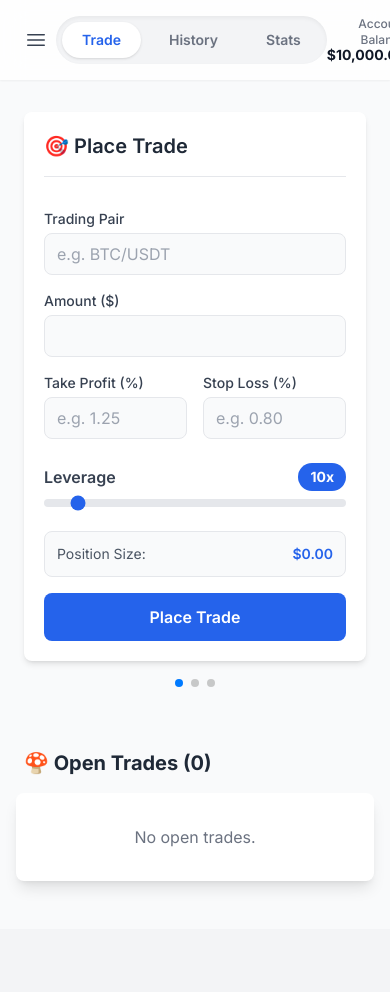
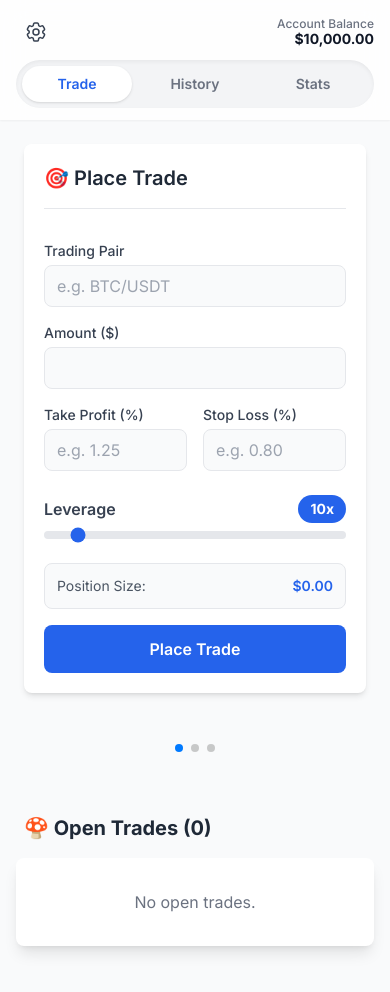
Before and after one commit to okancfc/trading-simulator, a Next.js app: page / in a window 390 px wide. Before the commit the page ends 929 px from the top, so only its background shows below. Built offline with nearby package versions, Linux system fonts and the light colour scheme.

Commit message:
fixed swiper bugs

```diff
--- a/app/page.tsx
+++ b/app/page.tsx
@@ -16,7 +16,7 @@ import { useBalance } from "../hooks/useBalance";
 import { useTrades } from "../hooks/useTrades";
 import { useSettings } from "../hooks/useSettings";
 import { StatsPanel } from "../components/StatsPanel";
-import { Bars3Icon } from "@heroicons/react/24/outline";
+import { Cog6ToothIcon } from "@heroicons/react/24/outline";
 
 const TABS = [
   { id: "trade", title: "Trade" },
@@ -74,17 +74,29 @@ export default function Home() {
   };
 
   return (
-    <div className="min-h-screen bg-gray-50 pt-24">
+    <div className="min-h-screen bg-gray-50 pt-32 md:pt-24">
+      {/*
+        ===================================================================
+        RESPONSIVE HEADER DÜZENLEMESİ
+        ===================================================================
+      */}
       <header className="fixed top-0 left-0 right-0 z-50 bg-white/80 backdrop-blur-md shadow-sm">
         <div className="container mx-auto px-4">
-          <div className="flex justify-between items-center h-20">
+
+          {/*
+            ============================================================
+            1. MASAÜSTÜ İÇİN HEADER (Eski, Tek Satırlı Hali)
+            - `hidden md:flex` ile sadece orta ve büyük ekranlarda görünür.
+            ============================================================
+          */}
+          <div className="hidden md:flex justify-between items-center h-20">
             <div className="flex-1 flex justify-start">
               <button
                 onClick={() => setIsSettingsOpen(true)}
                 className="p-2 rounded-full hover:bg-gray-200 transition-colors"
                 aria-label="Ayarlar"
               >
-                <Bars3Icon className="h-6 w-6 text-gray-700" />
+                <Cog6ToothIcon className="h-6 w-6 text-gray-700" />
               </button>
             </div>
 
@@ -110,15 +122,61 @@ export default function Home() {
               <BalanceDisplay balance={balance} lockedAmount={lockedAmount} />
             </div>
           </div>
+
+          {/*
+            ============================================================
+            2. MOBİL İÇİN HEADER (Yeni, İki Satırlı Hali)
+            - `flex md:hidden` ile sadece küçük ekranlarda görünür.
+            ============================================================
+          */}
+          <div className="flex flex-col md:hidden py-3">
+            <div className="w-full flex justify-between items-center">
+              <div className="flex-1 flex justify-start">
+                <button
+                  onClick={() => setIsSettingsOpen(true)}
+                  className="p-2 rounded-full hover:bg-gray-200 transition-colors"
+                  aria-label="Ayarlar"
+                >
+                  <Cog6ToothIcon className="h-6 w-6 text-gray-700" />
+                </button>
+              </div>
+              <div className="flex-1 flex justify-end">
+                <BalanceDisplay balance={balance} lockedAmount={lockedAmount} />
+              </div>
+            </div>
+
+            <div className="flex-shrink-0 mt-2">
+              <div className="flex justify-center items-center gap-2 bg-gray-100 rounded-full p-1.5 shadow-inner">
+                {TABS.map((tab, index) => (
+                  <button
+                    key={tab.id}
+                    onClick={() => handleTabClick(index)}
+                    className={`py-2 px-5 font-semibold text-center transition-all duration-300 w-full text-sm rounded-full ${
+                      activeIndex === index
+                        ? "bg-white text-blue-600 shadow"
+                        : "text-gray-500 hover:text-blue-600"
+                    }`}
+                  >
+                    {tab.title}
+                  </button>
+                ))}
+              </div>
+            </div>
+          </div>
+
         </div>
       </header>
 
+      {/* Sayfa içeriği */}
       <div className="container mx-auto px-4">
         <div className="max-w-xl mx-auto">
-          {/* Swiper'ın kendisi artık bir arka plana veya padding'e sahip değil */}
+          {/*
+            DÜZELTME: Sabit yükseklik (h-[...]) kaldırıldı.
+            Artık yükseklik, içindeki slaytlar tarafından belirlenecek.
+          */}
           <div className="mt-2">
             <Swiper
-              autoHeight={true}
+              // DÜZELTME: autoHeight kaldırıldı.
               onSwiper={setSwiperInstance}
               onSlideChange={(swiper) => setActiveIndex(swiper.activeIndex)}
               modules={[Pagination]}
@@ -137,8 +195,6 @@ export default function Home() {
                 <TradeHistory key="history" trades={closedTrades} />,
                 <StatsPanel key="stats" trades={closedTrades} />,
               ].map((component, index) => (
-                // Düzeltme: Slaytların altına padding ekleyerek hem gölgelerin
-                // görünmesi hem de noktaların çakışmaması için alan yarattık.
                 <SwiperSlide key={index} className="p-2 pb-10">
                   {component}
                 </SwiperSlide>
--- a/components/StatsPanel.tsx
+++ b/components/StatsPanel.tsx
@@ -67,8 +67,7 @@ export const StatsPanel: React.FC<StatsPanelProps> = ({ trades }) => {
   }, [trades, timeframe]);
 
   return (
-    // DÜZELTME: Sabit yükseklik (h-[580px]) ve overflow-y-auto kaldırıldı.
-    <div className="bg-white rounded-lg p-6 mb-8 shadow-md">
+    <div className="bg-white rounded-lg p-6 mb-8 shadow-md min-h-[550px]">
       <h3 className="text-xl font-semibold text-gray-800 mb-4">
         📊 Performance Stats
       </h3>
@@ -128,7 +127,7 @@ export const StatsPanel: React.FC<StatsPanelProps> = ({ trades }) => {
         </div>
 
         {groupedData.length === 0 ? (
-          <p className="text-sm text-gray-500">No data available.</p>
+          <p className="flex justify-center text-sm text-gray-500 py-20">No data available.</p>
         ) : (
           <ResponsiveContainer width="100%" height={300}>
             <LineChart data={groupedData}>
--- a/components/TradeHistory.tsx
+++ b/components/TradeHistory.tsx
@@ -7,11 +7,9 @@ interface TradeHistoryProps {
 }
 
 export const TradeHistory: React.FC<TradeHistoryProps> = ({ trades }) => {
-  // DÜZELTME: Hiç işlem olmadığında gösterilen "boş durum" kutusunun
-  // yüksekliği daha tutarlı bir hale getirildi.
   if (trades.length === 0) {
     return (
-      <div className="bg-white rounded-lg shadow-md p-6 text-center text-gray-500 flex items-center justify-center min-h-[400px]">
+      <div className="bg-white rounded-lg shadow-md p-6 text-center text-gray-500 flex items-center justify-center min-h-[550px]">
         <div>
           <div className="text-4xl mb-2">📝</div>
           <p>No closed trades yet.</p>
@@ -21,8 +19,6 @@ export const TradeHistory: React.FC<TradeHistoryProps> = ({ trades }) => {
   }
 
   return (
-    // DÜZELTME: Sabit yükseklik (h-[580px]) kaldırıldı.
-    // Bileşen artık içeriğine göre büyüyecek ve küçülecek.
     <div className="bg-white rounded-lg flex flex-col shadow-md">
       <div className="p-6 border-b border-gray-200">
         <h3 className="text-xl font-semibold text-gray-800">
@@ -33,10 +29,6 @@ export const TradeHistory: React.FC<TradeHistoryProps> = ({ trades }) => {
         </p>
       </div>
 
-      {/* İçerik çok uzadığında (çok fazla işlem olduğunda) sadece bu bölümün
-        kaydırılabilir olması için max-h-[450px] gibi bir sınır ekledik.
-        Bu, mobil uyumluluğu bozmazken, masaüstünde görünümü iyileştirir.
-      */}
       <div className="flex-1 overflow-y-auto p-6 max-h-[450px]">
         <ul className="divide-y divide-gray-200">
           {trades.map((trade) => (
```
